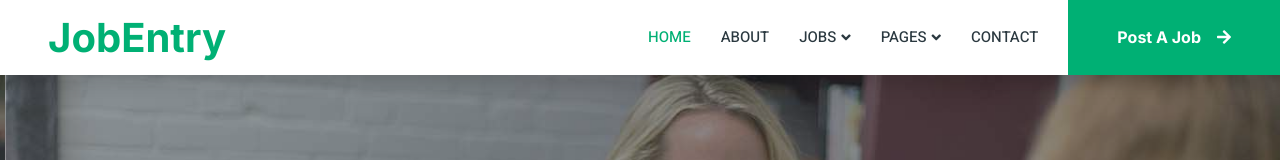
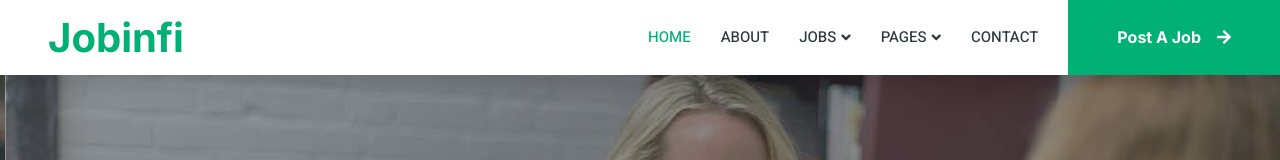
Before and after one commit to gururajdml/JobEntry, a plain HTML site: page index.html in a window 1280 px wide. Shown: the top 160 px of the page. Drawn offline with nearby package versions, Linux system fonts and the light colour scheme.

Commit message:
Update index.html

```diff
--- a/index.html
+++ b/index.html
@@ -45,7 +45,7 @@
         <!-- Navbar Start -->
         <nav class="navbar navbar-expand-lg bg-white navbar-light shadow sticky-top p-0">
             <a href="index.html" class="navbar-brand d-flex align-items-center text-center py-0 px-4 px-lg-5">
-                <h1 class="m-0 text-primary">JobEntry</h1>
+                <h1 class="m-0 text-primary">Jobinfi</h1>
             </a>
             <button type="button" class="navbar-toggler me-4" data-bs-toggle="collapse" data-bs-target="#navbarCollapse">
                 <span class="navbar-toggler-icon"></span>
```
